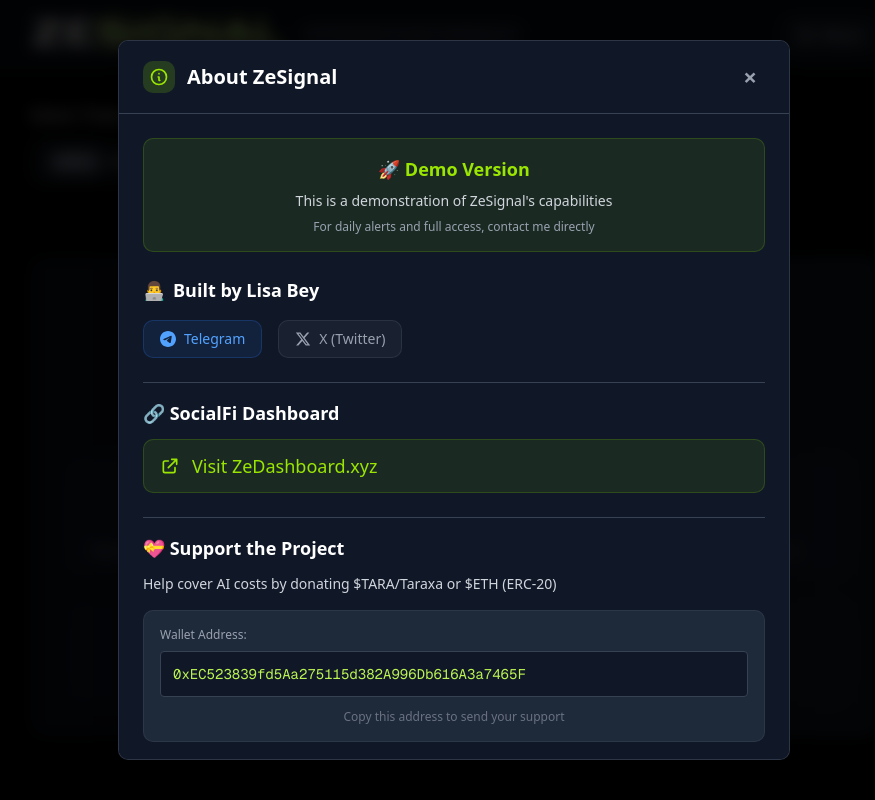
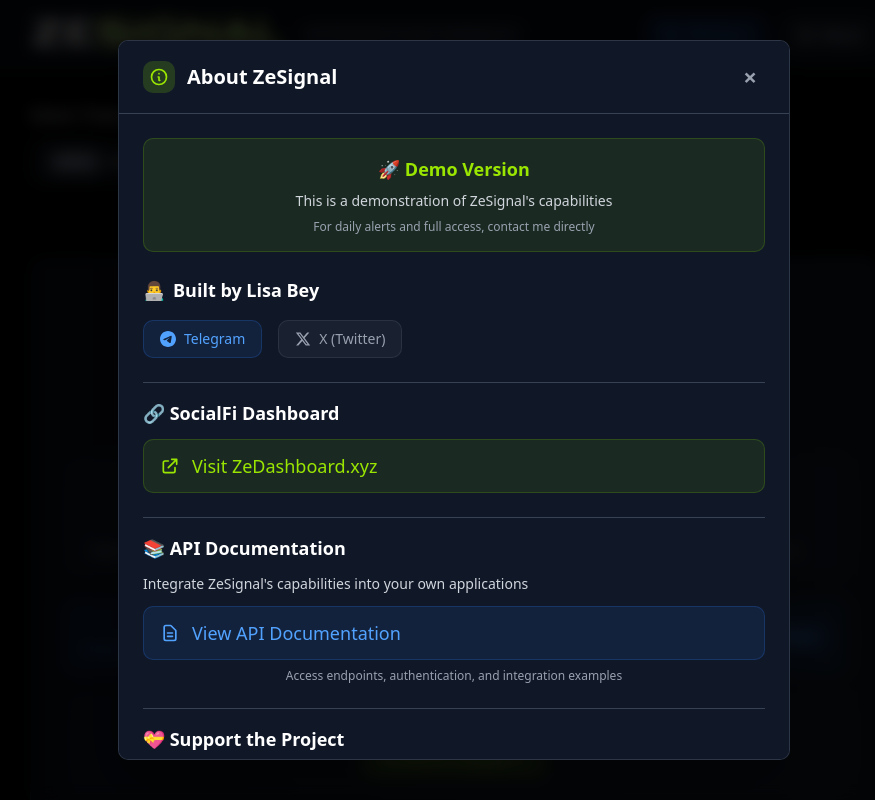
Before and after one commit to lisabeyy/zesignal, a Next.js app: page / in a window 1280 px wide. Both pictures are taken after a click on the button "About". Shown: the top 800 px of the page, without its empty margins (186-1061 px from the left). Built offline with nearby package versions, Linux system fonts and the light colour scheme.

Commit message:
- fix UI add api docs link

```diff
--- a/src/app/page.tsx
+++ b/src/app/page.tsx
@@ -733,6 +733,19 @@ export default function Home() {
                 </a>
               </div>
 
+              {/* API Documentation */}
+              <div className="pt-4 border-t border-gray-700">
+                <div className="text-white text-lg font-semibold mb-3">📚 API Documentation</div>
+                <div className="text-gray-300 text-sm mb-3">Integrate ZeSignal's capabilities into your own applications</div>
+                <a href="https://zedashboard.xyz/api-docs" target="_blank" rel="noopener noreferrer" className="flex items-center space-x-3 text-blue-400 hover:text-blue-300 px-4 py-3 bg-blue-500/10 rounded-lg border border-blue-500/20 hover:bg-blue-500/20 transition-all">
+                  <svg className="w-5 h-5" fill="none" stroke="currentColor" viewBox="0 0 24 24">
+                    <path strokeLinecap="round" strokeLinejoin="round" strokeWidth={2} d="M9 12h6m-6 4h6m2 5H7a2 2 0 01-2-2V5a2 2 0 012-2h5.586a1 1 0 01.707.293l5.414 5.414a1 1 0 01.293.707V19a2 2 0 01-2 2z" />
+                  </svg>
+                  <span className="text-lg font-medium">View API Documentation</span>
+                </a>
+                <div className="text-gray-400 text-xs mt-2 text-center">Access endpoints, authentication, and integration examples</div>
+              </div>
+
               {/* Donation Section */}
               <div className="pt-4 border-t border-gray-700">
                 <div className="text-white text-lg font-semibold mb-3">💝 Support the Project</div>
@@ -761,6 +774,19 @@ export default function Home() {
                 </div>
               </div>
               <div className="flex items-center space-x-4">
+                {/* API Documentation Button */}
+                <a
+                  href="https://zedashboard.xyz/api-docs"
+                  target="_blank"
+                  rel="noopener noreferrer"
+                  className="flex items-center space-x-2 px-4 py-2 bg-blue-500/20 hover:bg-blue-500/30 rounded-lg border border-blue-500/30 hover:border-blue-500/50 transition-all"
+                >
+                  <svg className="w-4 h-4 text-blue-400" fill="none" stroke="currentColor" viewBox="0 0 24 24">
+                    <path strokeLinecap="round" strokeLinejoin="round" strokeWidth={2} d="M9 12h6m-6 4h6m2 5H7a2 2 0 01-2-2V5a2 2 0 012-2h5.586a1 1 0 01.707.293l5.414 5.414a1 1 0 01.293.707V19a2 2 0 01-2 2z" />
+                  </svg>
+                  <span className="text-sm text-blue-400 hidden sm:inline">API Docs</span>
+                </a>
+
                 {/* About Button */}
                 <button
                   onClick={() => setShowAboutModal(true)}
@@ -858,6 +884,24 @@ export default function Home() {
                   </div>
                 </div>
 
+                {/* Developer Integration */}
+                <div className="bg-blue-500/10 rounded-lg p-4 border border-blue-500/20 mb-4">
+                  <div className="flex items-center justify-between">
+                    <div>
+                      <h4 className="text-sm font-medium text-blue-300 mb-1"> Developer Integration</h4>
+                      <p className="text-xs text-blue-400/80">Integrate ZeSignal's AI-powered insights into your applications</p>
+                    </div>
+                    <a
+                      href="https://zedashboard.xyz/api-docs"
+                      target="_blank"
+                      rel="noopener noreferrer"
+                      className="px-3 py-1.5 bg-blue-500/20 hover:bg-blue-500/30 border border-blue-500/30 rounded-lg text-blue-300 text-xs font-medium transition-all duration-200"
+                    >
+                      View API Docs
+                    </a>
+                  </div>
+                </div>
+
                 {/* CTA */}
                 <div className="bg-gray-800/20 rounded-lg p-4 border border-gray-700/30">
                   <p className="text-sm text-gray-300 mb-3">💡 <strong>Pro tip:</strong> Start with Bitcoin for comprehensive market analysis</p>
@@ -924,7 +968,7 @@ export default function Home() {
                   {marketData ? (
                     <div className="grid grid-cols-2 md:grid-cols-4 gap-6">
                       {/* Price Card */}
-                      <div className="bg-black/40 rounded-lg p-4 border border-gray-600/50 md:col-span-2">
+                      <div className="bg-black/40 rounded-lg p-4 border border-gray-600/50 ">
                         <div className="text-xs text-gray-400 mb-1">Current Price</div>
                         <div className="text-2xl font-bold text-white">
                           {marketData.price ? formatPrice(marketData.price) : 'N/A'}
```
